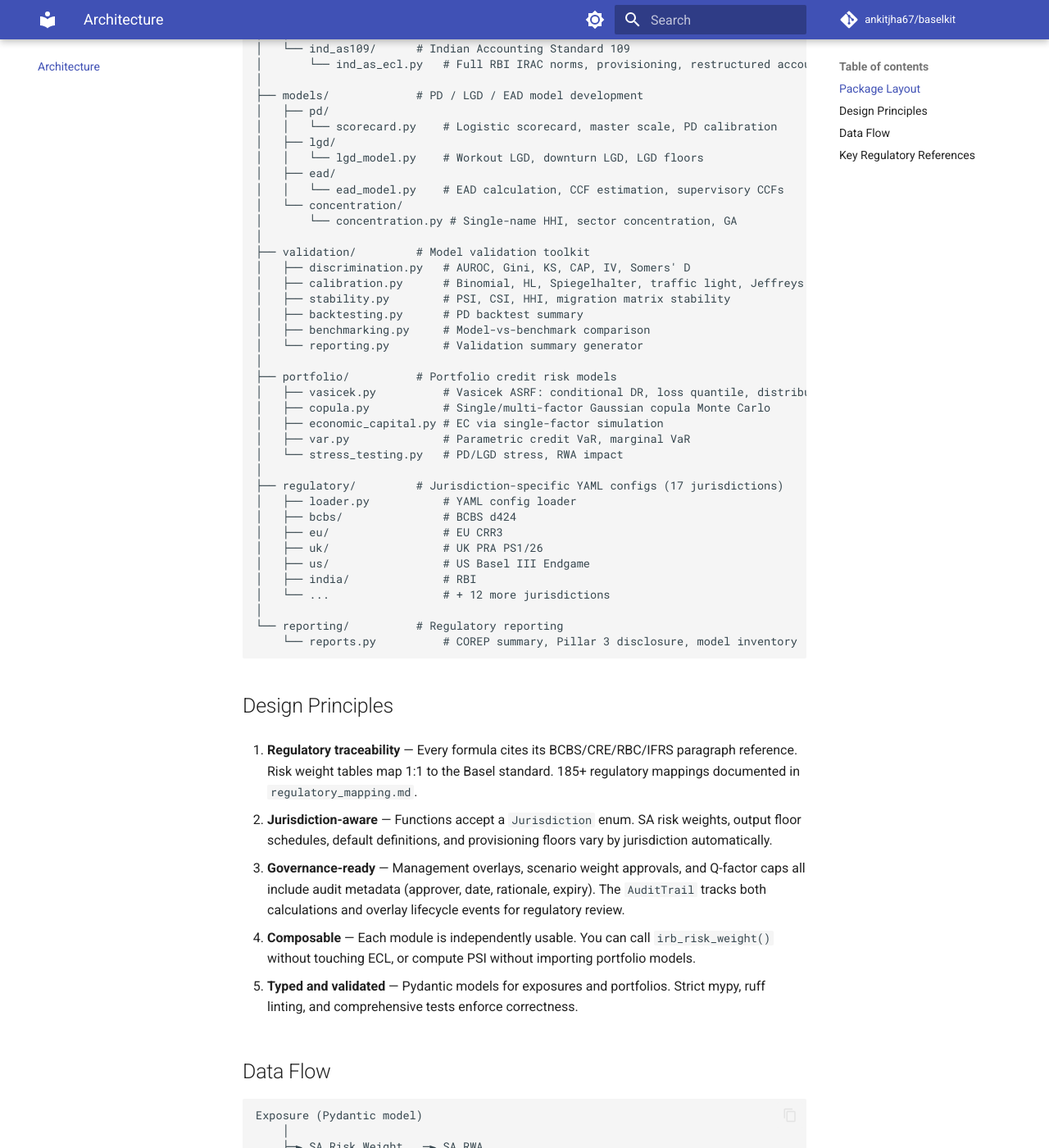
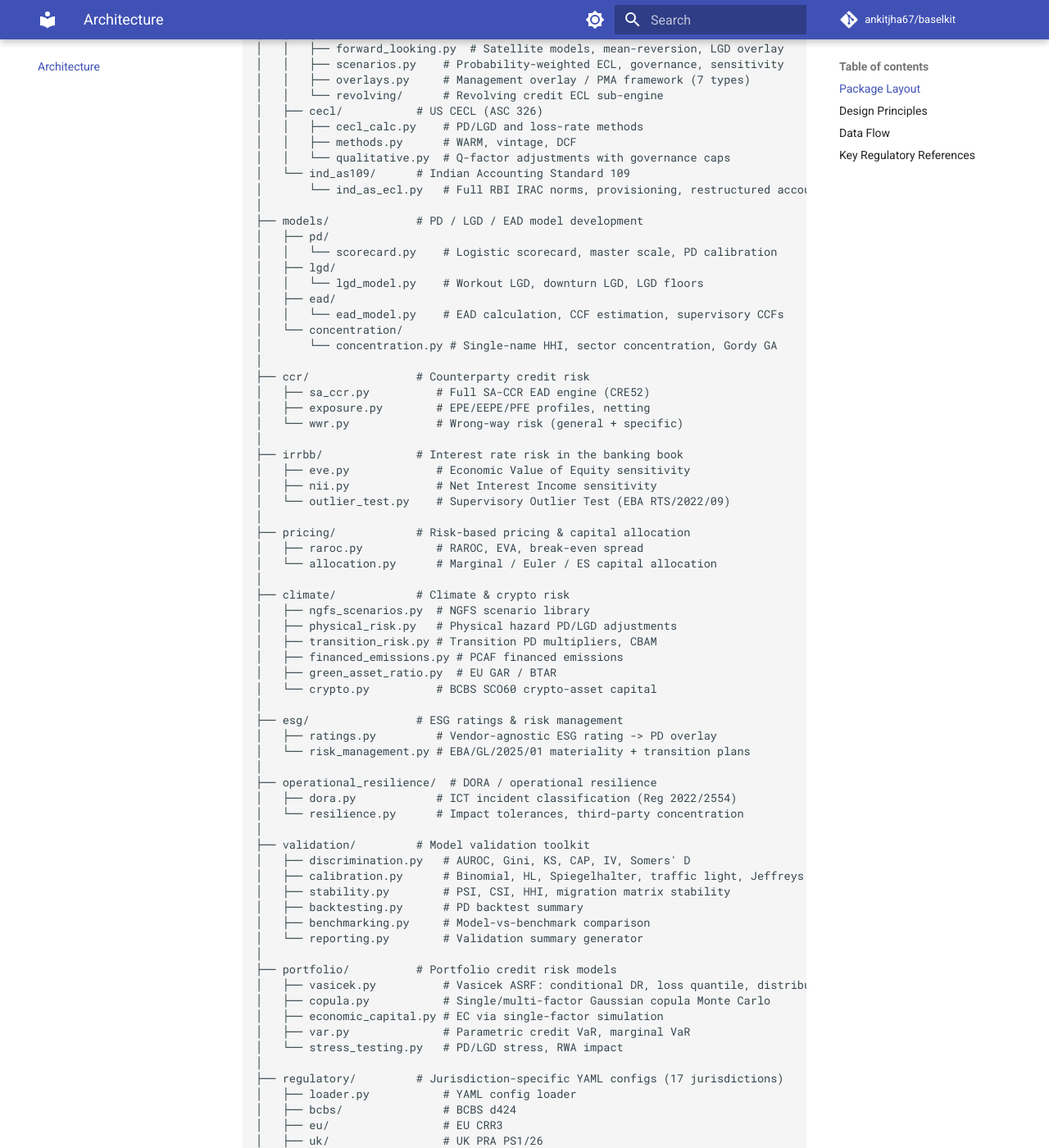
Before and after one commit to ankitjha67/baselkit, an MkDocs documentation site: the page built from docs/architecture.md, in a window 1280 px wide and 1400 px high, scrolled down 901 px. Shown: the whole window at 82% size. Built offline with MkDocs 1.6.1 and Material for MkDocs 9.7.7, drawn with Linux system fonts in a browser that asks for light colours; comment, search, counter and statistics services are not loaded; some of the changed text lies outside the part shown.

Commit message:
Refresh architecture doc to current package structure (#20)
End-to-end stale-data sweep follow-up. The architecture package-layout
tree was significantly out of date — it described "six major subsystems"
and omitted every package added since v0.6.0.

- Correct the intro to fourteen top-level packages.
- Add the missing packages to the tree: ccr (incl. the full SA-CCR
  engine), irrbb, pricing, climate, esg (incl. EBA/GL/2025/01 risk
  management), and operational_resilience.
- Expand the rwa/ listing (securitisation, cva, market_risk, frtb_ima,
  crm, capital_buffers, leverage_ratio, operational_risk).
- Replace the stale reporting/reports.py entry with the real modules
  (corep, pillar3, fr_y14, fr2052a, model_doc).

Verified accurate across the repo: version 0.16.0, 2,571 tests, 98%
coverage, and the 17-jurisdiction count are all consistent.


Claude-Session: https://claude.ai/code/session_01PktGA7a3zzvbAczr6UhrsT

Signed-off-by: Claude <noreply@anthropic.com>
Co-authored-by: Claude <noreply@anthropic.com>

````diff
--- a/docs/architecture.md
+++ b/docs/architecture.md
@@ -19,6 +19,14 @@ creditriskengine/
 │   │   └── credit_risk_sa.py   # CRE20 SA risk weights (all exposure classes)
 │   ├── irb/
 │   │   └── formulas.py         # CRE31 IRB: correlations, K, maturity adj, RW
+│   ├── securitisation.py       # SEC-IRBA/SEC-SA/SEC-ERBA (CRE42-44)
+│   ├── cva.py                  # BA-CVA / SA-CVA (CVA25-26)
+│   ├── market_risk.py          # FRTB SA: SbM, DRC, RRAO (MAR21-23)
+│   ├── frtb_ima.py             # FRTB IMA: ES, PLAT, DRC, NMRF (MAR33)
+│   ├── crm.py                  # Credit risk mitigation (CRE22)
+│   ├── capital_buffers.py      # CConB/CCyB/G-SIB/D-SIB, MDA
+│   ├── leverage_ratio.py       # Leverage ratio exposure (CRE80)
+│   ├── operational_risk.py     # SMA (OPE25)
 │   └── output_floor.py         # RBC25 output floor with multi-jurisdiction phase-in
 │
 ├── ecl/                # Expected Credit Loss engines
@@ -47,7 +55,37 @@ creditriskengine/
 │   ├── ead/
 │   │   └── ead_model.py    # EAD calculation, CCF estimation, supervisory CCFs
 │   └── concentration/
-│       └── concentration.py # Single-name HHI, sector concentration, GA
+│       └── concentration.py # Single-name HHI, sector concentration, Gordy GA
+│
+├── ccr/                # Counterparty credit risk
+│   ├── sa_ccr.py          # Full SA-CCR EAD engine (CRE52)
+│   ├── exposure.py        # EPE/EEPE/PFE profiles, netting
+│   └── wwr.py             # Wrong-way risk (general + specific)
+│
+├── irrbb/              # Interest rate risk in the banking book
+│   ├── eve.py             # Economic Value of Equity sensitivity
+│   ├── nii.py             # Net Interest Income sensitivity
+│   └── outlier_test.py    # Supervisory Outlier Test (EBA RTS/2022/09)
+│
+├── pricing/            # Risk-based pricing & capital allocation
+│   ├── raroc.py           # RAROC, EVA, break-even spread
+│   └── allocation.py      # Marginal / Euler / ES capital allocation
+│
+├── climate/            # Climate & crypto risk
+│   ├── ngfs_scenarios.py  # NGFS scenario library
+│   ├── physical_risk.py   # Physical hazard PD/LGD adjustments
+│   ├── transition_risk.py # Transition PD multipliers, CBAM
+│   ├── financed_emissions.py # PCAF financed emissions
+│   ├── green_asset_ratio.py  # EU GAR / BTAR
+│   └── crypto.py          # BCBS SCO60 crypto-asset capital
+│
+├── esg/                # ESG ratings & risk management
+│   ├── ratings.py         # Vendor-agnostic ESG rating -> PD overlay
+│   └── risk_management.py # EBA/GL/2025/01 materiality + transition plans
+│
+├── operational_resilience/  # DORA / operational resilience
+│   ├── dora.py            # ICT incident classification (Reg 2022/2554)
+│   └── resilience.py      # Impact tolerances, third-party concentration
 │
 ├── validation/         # Model validation toolkit
 │   ├── discrimination.py   # AUROC, Gini, KS, CAP, IV, Somers' D
@@ -74,7 +112,11 @@ creditriskengine/
 │   └── ...                 # + 12 more jurisdictions
 │
 └── reporting/          # Regulatory reporting
-    └── reports.py          # COREP summary, Pillar 3 disclosure, model inventory
+    ├── corep.py           # COREP templates
+    ├── pillar3.py         # Pillar 3 disclosures (CR1/CR3/CR4/CR6)
+    ├── fr_y14.py          # FR Y-14 (CCAR)
+    ├── fr2052a/           # FR 2052a liquidity monitoring
+    └── model_doc.py       # Model inventory / documentation
 ```
 
 ## Design Principles
````
Also changed, not shown: other parts of docs/architecture.md (+2 -2 lines).
